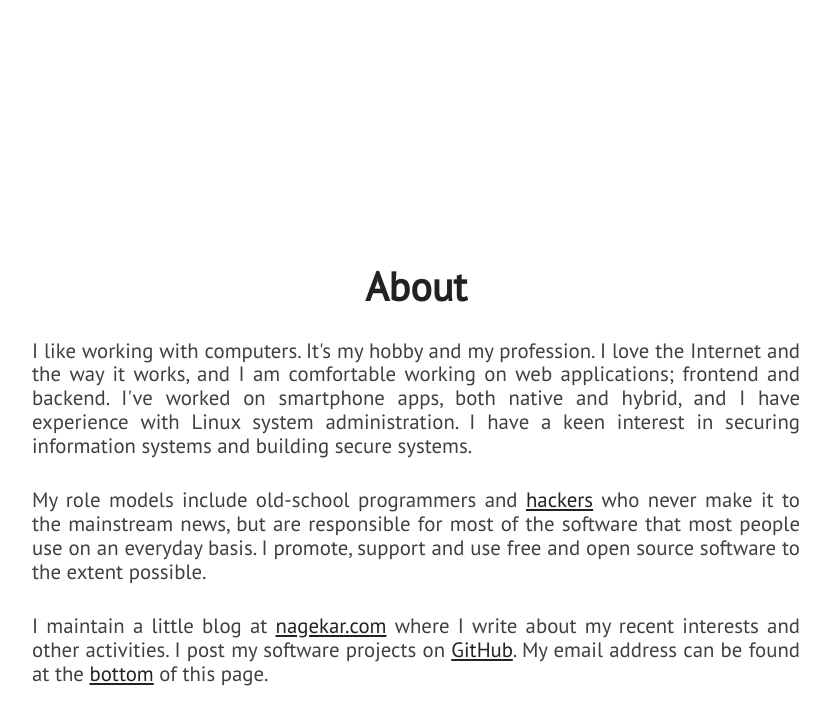
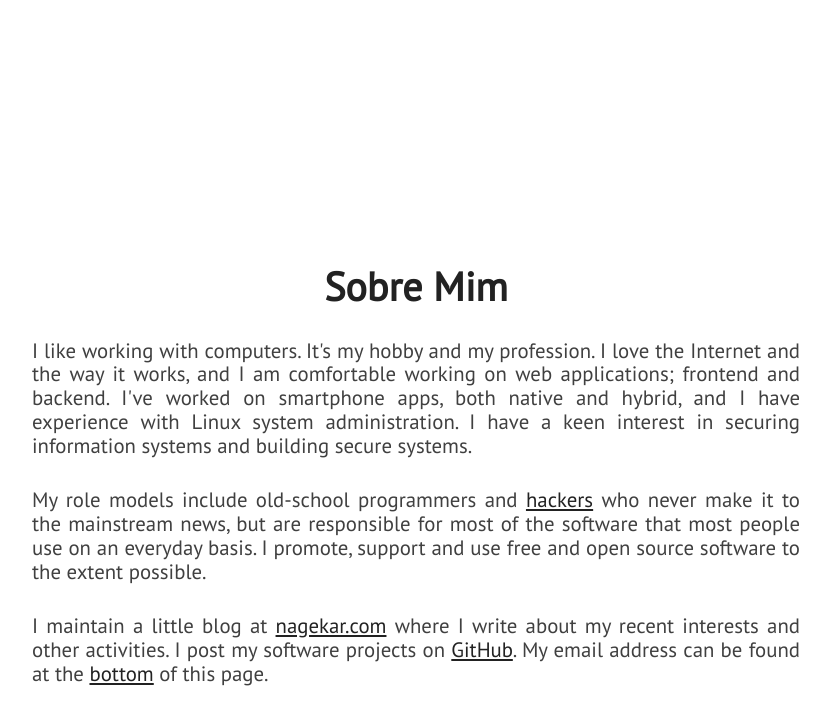
Before and after one commit to DiksonRodrigues/DiksonRodrigues.github.io, a Jekyll site: the page built from index.html, in a window 1280 px wide and 900 px high, scrolled down 941 px. Shown: the top 725 px of the window, without its empty margins (224-1054 px from the left). Built offline with Jekyll 4.4.1, drawn with Linux system fonts in a browser that asks for light colours; nearby versions of some CDN libraries.

Commit message:
trabalhando

```diff
--- a/_config.yml
+++ b/_config.yml
@@ -15,7 +15,7 @@
 reddit_username:
 
 # absolute or relative
-profile_picture: assets/images/dik.jpeg
+profile_picture: assets/images/perfil.png
 
 # Google Analytics ID
 google_analytics:
--- a/_includes/about.html
+++ b/_includes/about.html
@@ -1,7 +1,7 @@
 <div class="section-wrapper">
     <section class="section about" id="about">
         <div id="about-text">
-            <div class="section-heading">About</div>
+            <div class="section-heading">Sobre Mim</div>
             <p class="paragraph-text justify-text">
                 I like working with computers. It's my hobby and my profession. I love the Internet and the way it works, and I am comfortable working on web applications; frontend and backend. I've worked on smartphone apps, both native and hybrid, and I have experience with Linux system administration. I have a keen interest in securing information systems and building secure systems.
             </p>
```
Also changed, not shown: assets/images/dik.jpeg (deleted), assets/images/perfil.png (added).
